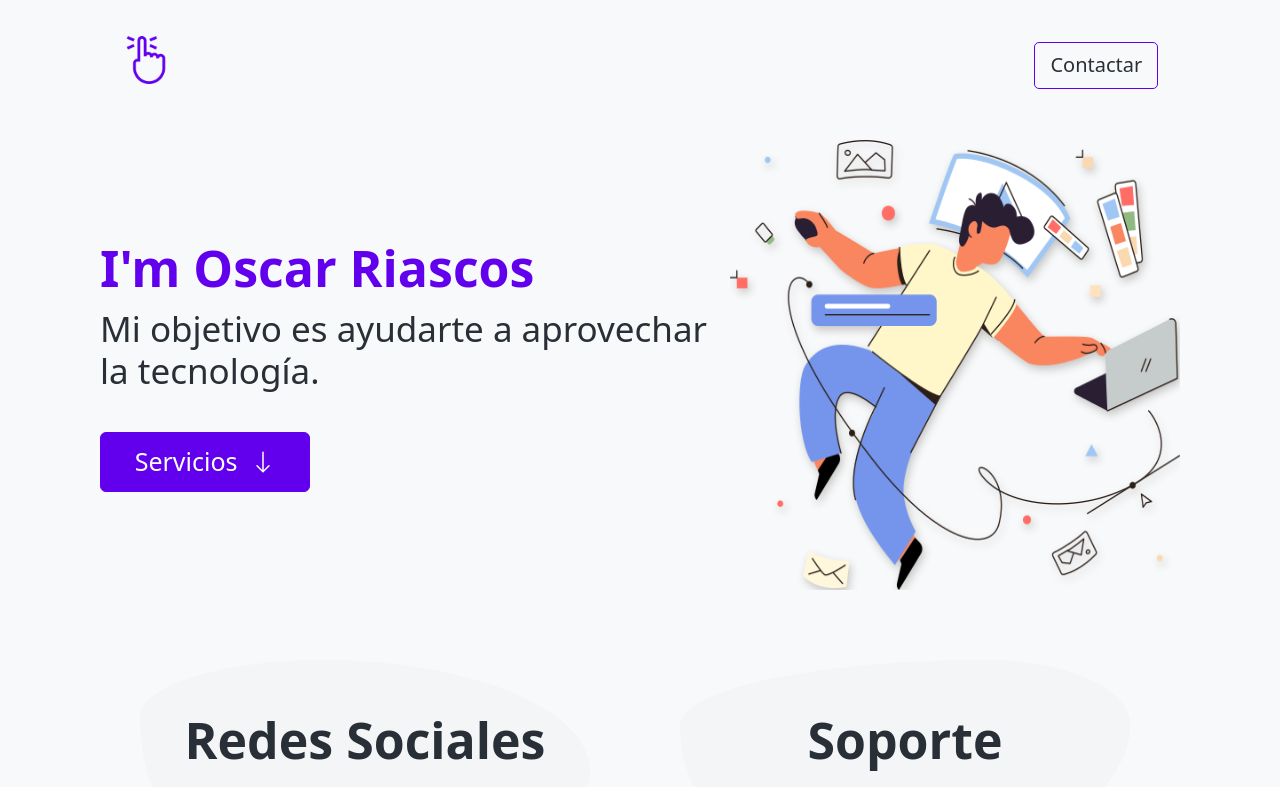
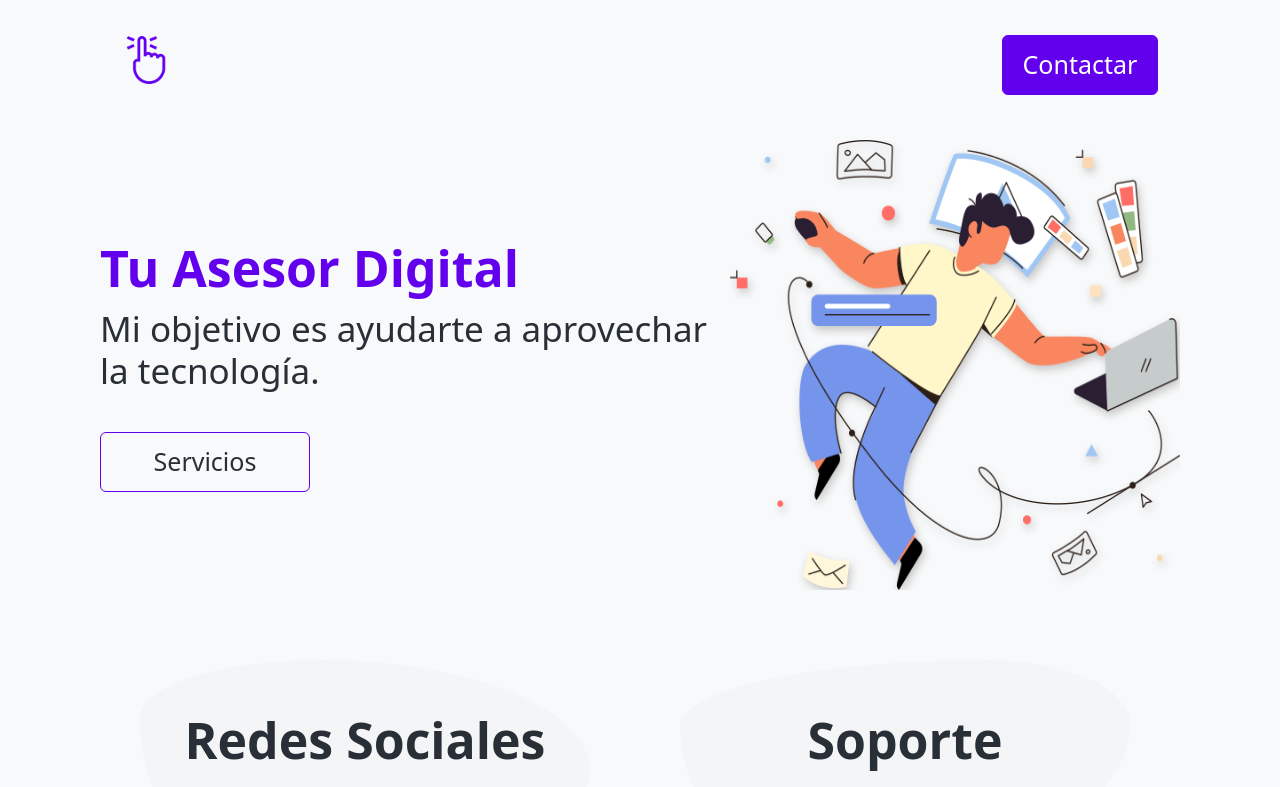
Before and after one commit to rinodeveloper/asesoriasweb, a Next.js app: page / in a window 1280 px wide. Shown: the top 787 px of the page. Built offline with nearby package versions, Linux system fonts and the light colour scheme.

Commit message:
UI improvements

```diff
--- a/components/navbar.js
+++ b/components/navbar.js
@@ -25,7 +25,7 @@ export default function navbar({ children }) {
                             <li className={"nav-item"}>
                                 <Link
                                     href="/contacto">
-                                    <a className={"btn btn-outline-primary btn-md-lg"}>Contactar</a>
+                                    <a className={"btn btn-primary btn-lg"}>Contactar</a>
                                 </Link>
                             </li>
                         </ul>
--- a/pages/index.tsx
+++ b/pages/index.tsx
@@ -16,20 +16,17 @@ export default function Home() {
           className={'container d-flex flex-wrap flex-row'}
         >
         <section className={'col-12 col-md-7 col-sm-12 d-flex flex-column align-self-center'}>
-          <h1 className={'accent'}>I&apos;m Oscar Riascos</h1>
+          <h1 className={'accent'}>Tu Asesor Digital</h1>
           <h3>
             Mi objetivo es ayudarte a aprovechar la tecnología.
           </h3>
           <section>
             <div className={'col-md-6 col-sm-8 d-flex justify-content-between mt-4'}>
               <a
-                className={'btn btn-primary btn-lg col-6 col-sm-8 d-flex justify-content-evenly align-items-center'}
+                className={'btn btn-outline-primary btn-lg btn-services col-6 col-sm-8 d-flex justify-content-evenly align-items-center'}
                 href={'#servicios'}
                 >
                 Servicios
-                <svg xmlns="http://www.w3.org/2000/svg" width="24" height="24" fill="#ffffff" className="bi bi-chevron-double-down" viewBox="0 0 16 16">
-                  <path fillRule="evenodd" d="M8 1a.5.5 0 0 1 .5.5v11.793l3.146-3.147a.5.5 0 0 1 .708.708l-4 4a.5.5 0 0 1-.708 0l-4-4a.5.5 0 0 1 .708-.708L7.5 13.293V1.5A.5.5 0 0 1 8 1z"/>
-                </svg>
                 </a>
             </div>
           </section>
--- a/styles/globals.css
+++ b/styles/globals.css
@@ -53,3 +53,9 @@ textarea{
 .tarjeta:nth-child(2n+1){
     border-radius:41% 59% 73% 27% / 26% 51% 49% 74% ;
 }
+.btn-services{
+    fill: #212529 !important;
+}
+.btn-services:hover{
+    fill: #ffffff !important;
+}
```
